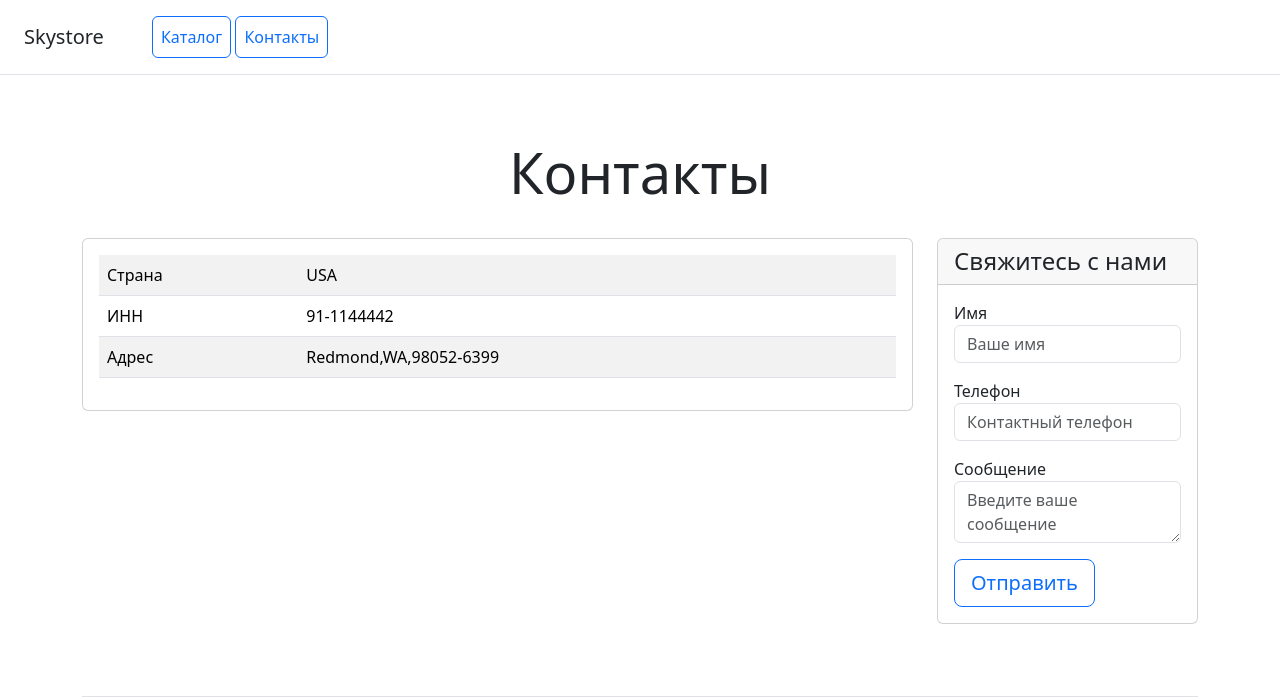
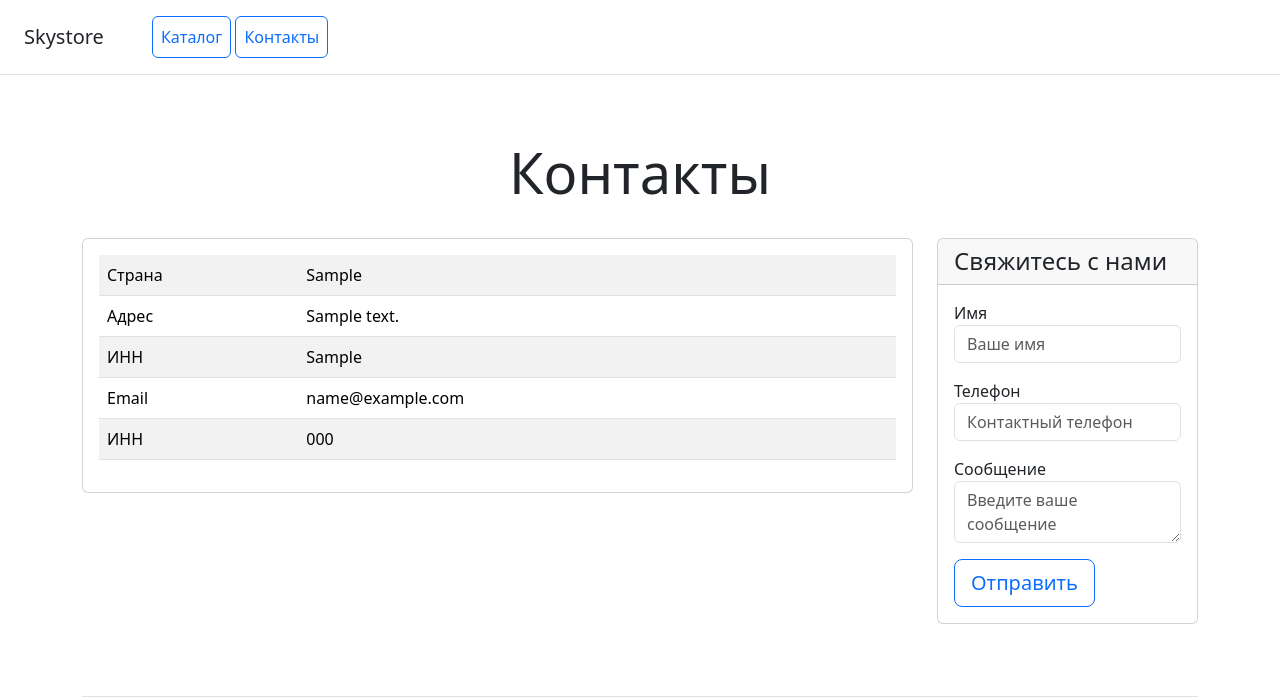
Before and after one commit to ZloyKINDER/online_store, a Django app: page /contacts/ in a window 1280 px wide. Shown: the top 700 px of the page. Run offline with Django 5.2, Linux system fonts and the light colour scheme; tables that the repository leaves empty hold one stand-in row (values such as "Sample post"); some libraries are stand-ins or nearby versions.

Commit message:
add print home page in console, add contacts

```diff
--- a/catalog/admin.py
+++ b/catalog/admin.py
@@ -1,5 +1,5 @@
 from django.contrib import admin
-from .models import Product, Category
+from .models import Product, Category,Contact
 
 @admin.register(Category)
 class CategoryAdmin(admin.ModelAdmin):
@@ -11,3 +11,7 @@ class ProductAdmin(admin.ModelAdmin):
     list_display = ('id', 'name', 'purchase_price', 'category',)
     list_filter = ('category',)
     search_fields = ('name', 'description')
+
+@admin.register(Contact)
+class ContactAdmin(admin.ModelAdmin):
+    list_display = ('email', 'phone', 'country', 'inn', 'address',)
--- a/catalog/models.py
+++ b/catalog/models.py
@@ -44,3 +44,17 @@ class Product(models.Model):
 
     def __str__(self):
         return self.name
+
+class Contact(models.Model):
+    email = models.EmailField(verbose_name="Email")
+    phone = models.CharField(max_length=50, verbose_name="Номер телефона", blank=True)
+    country = models.CharField(max_length=100, verbose_name="Страна")
+    inn = models.CharField(max_length=30, verbose_name="ИНН")
+    address = models.TextField(max_length=255, verbose_name="Адрес")
+
+    class Meta:
+        verbose_name = "Контакт"
+        verbose_name_plural = "Контакты"
+
+        def __str__(self):
+            return self.email
--- a/catalog/templates/contacts.html
+++ b/catalog/templates/contacts.html
@@ -27,15 +27,23 @@
                     <table class="table table-striped">
                         <tr>
                             <td class="w-25">Страна</td>
-                            <td>USA</td>
+                            <td>{{ contact.country }}</td>
+                        </tr>
+                        <tr>
+                            <td class="w-25">Адрес</td>
+                            <td>{{ contact.address }}</td>
                         </tr>
                         <tr>
                             <td class="w-25">ИНН</td>
-                            <td>91-1144442</td>
+                            <td>{{ contact.inn }}</td>
                         </tr>
                         <tr>
-                            <td class="w-25">Адрес</td>
-                            <td>Redmond,WA,98052-6399</td>
+                            <td class="w-25">Email</td>
+                            <td>{{ contact.email }}</td>
+                        </tr>
+                        <tr>
+                            <td class="w-25">ИНН</td>
+                            <td>{{ contact.phone }}</td>
                         </tr>
                     </table>
                 </div>
--- a/catalog/views.py
+++ b/catalog/views.py
@@ -1,12 +1,18 @@
 from django.http.response import HttpResponse
 from django.shortcuts import render
+from catalog.models import Product, Contact
 
 
 def home(request):
+    products = Product.objects.order_by('-created_at')[:5]
+    print(list(products))
+
     return render(request, "home.html")
 
 
 def contacts(request):
+    contact = Contact.objects.first()
+
     if request.method == "POST":
         name = request.POST.get("name")
         phone = request.POST.get("phone")
@@ -19,4 +25,4 @@ def contacts(request):
             f"<p>С вами свяжутся по этому <b>{phone}</b> номеру.</p>"
         )
 
-    return render(request, "contacts.html")
+    return render(request, "contacts.html", {"contact": contact})
```
Also changed, not shown: catalog/migrations/0002_contact.py (added).
